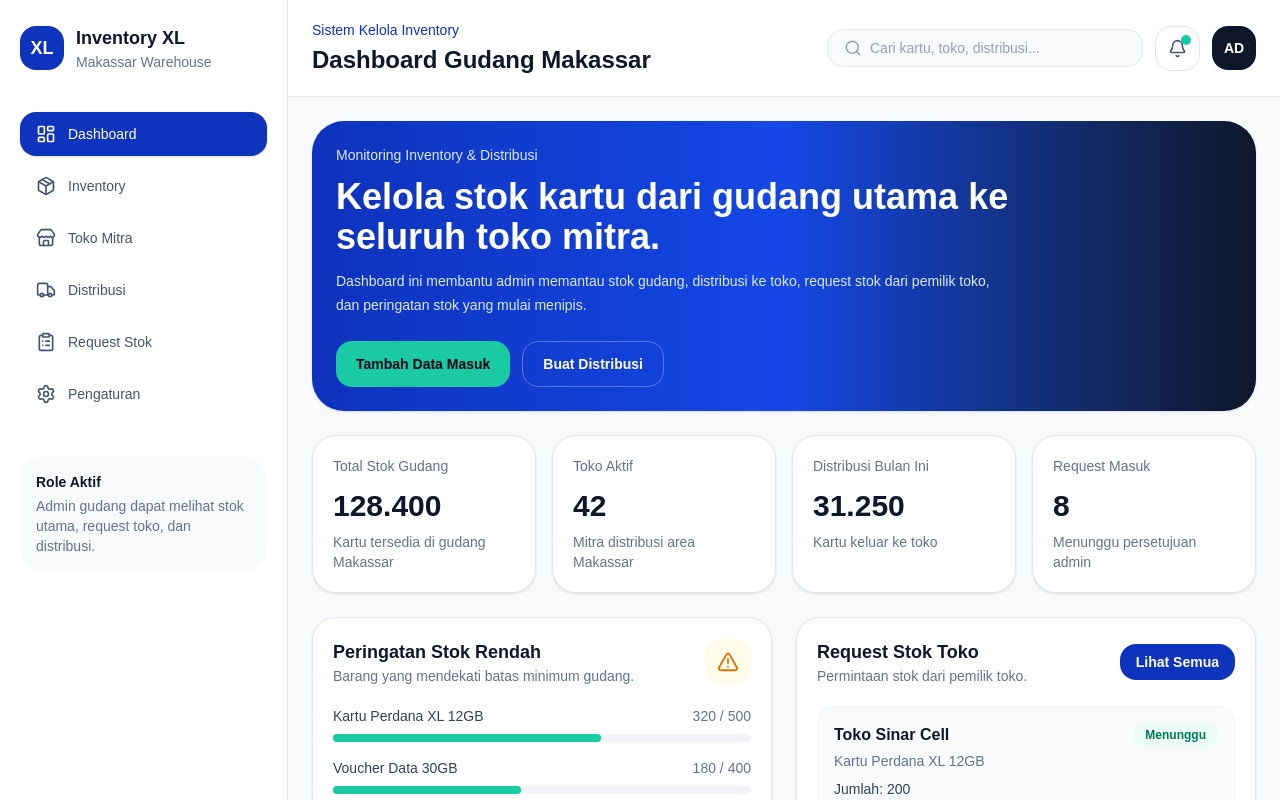
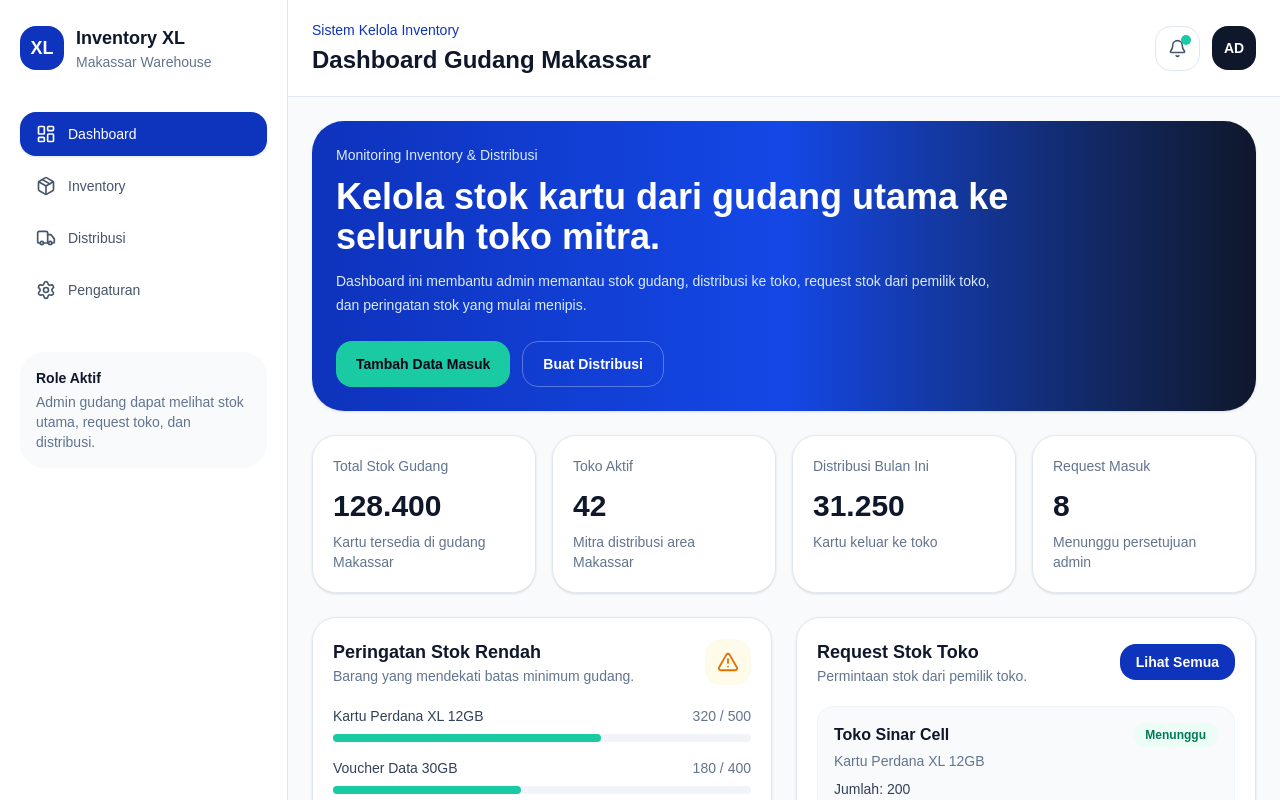
Before and after one commit to aabiilrqm/Website-XL---Management-Inventory, a Next.js app: page / in a window 1280 px wide. Built offline with nearby package versions, Linux system fonts and the light colour scheme.

Commit message:
Melakukan perubahan pada topbar

```diff
--- a/package.json
+++ b/package.json
@@ -9,9 +9,11 @@
     "lint": "eslint"
   },
   "dependencies": {
+    "lucide-react": "^1.14.0",
     "next": "16.2.4",
     "react": "19.2.4",
-    "react-dom": "19.2.4"
+    "react-dom": "19.2.4",
+    "xlsx": "^0.18.5"
   },
   "devDependencies": {
     "@tailwindcss/postcss": "^4",
--- a/src/app/page.tsx
+++ b/src/app/page.tsx
@@ -1,3 +1,5 @@
+"use client";
+
 import Sidebar from "@/components/dashboard/Sidebar";
 import Topbar from "@/components/dashboard/Topbar";
 import StatCard from "@/components/dashboard/StatCard";
@@ -5,8 +7,10 @@
 import StoreRequestList from "@/components/dashboard/StoreRequestList";
 import DistributionTable from "@/components/dashboard/DistributionTable";
 import { stats } from "@/lib/dummy-data";
+import { useRouter } from "next/navigation";
 
 export default function Home() {
+  // const router = useRouter();
   return (
     <main className="h-screen overflow-hidden bg-slate-50 text-slate-900">
       <div className="flex h-full">
--- a/src/components/dashboard/Sidebar.tsx
+++ b/src/components/dashboard/Sidebar.tsx
@@ -18,17 +18,13 @@
     icon: Package,
   },
   {
-    label: "Toko Mitra",
-    icon: Store,
-  },
-  {
     label: "Distribusi",
     icon: Truck,
   },
-  {
-    label: "Request Stok",
-    icon: ClipboardList,
-  },
+  // {
+  //   label: "Request Stok",
+  //   icon: ClipboardList,
+  // },
   {
     label: "Pengaturan",
     icon: Settings,
--- a/src/components/dashboard/Topbar.tsx
+++ b/src/components/dashboard/Topbar.tsx
@@ -13,15 +13,6 @@
       </div>
 
       <div className="flex items-center gap-3">
-        <div className="hidden items-center gap-2 rounded-2xl border border-slate-200 bg-slate-50 px-4 py-2 md:flex">
-          <Search size={18} className="text-slate-400" />
-          <input
-            type="text"
-            placeholder="Cari kartu, toko, distribusi..."
-            className="w-64 bg-transparent text-sm outline-none placeholder:text-slate-400"
-          />
-        </div>
-
         <button className="relative rounded-2xl border border-slate-200 p-3 text-slate-600 hover:bg-slate-50">
           <Bell size={19} />
           <span className="absolute right-2 top-2 h-2.5 w-2.5 rounded-full bg-[#1ACAA2]" />
```
Also changed, not shown: 1 other file (tests, documents, lock files or other folders).
